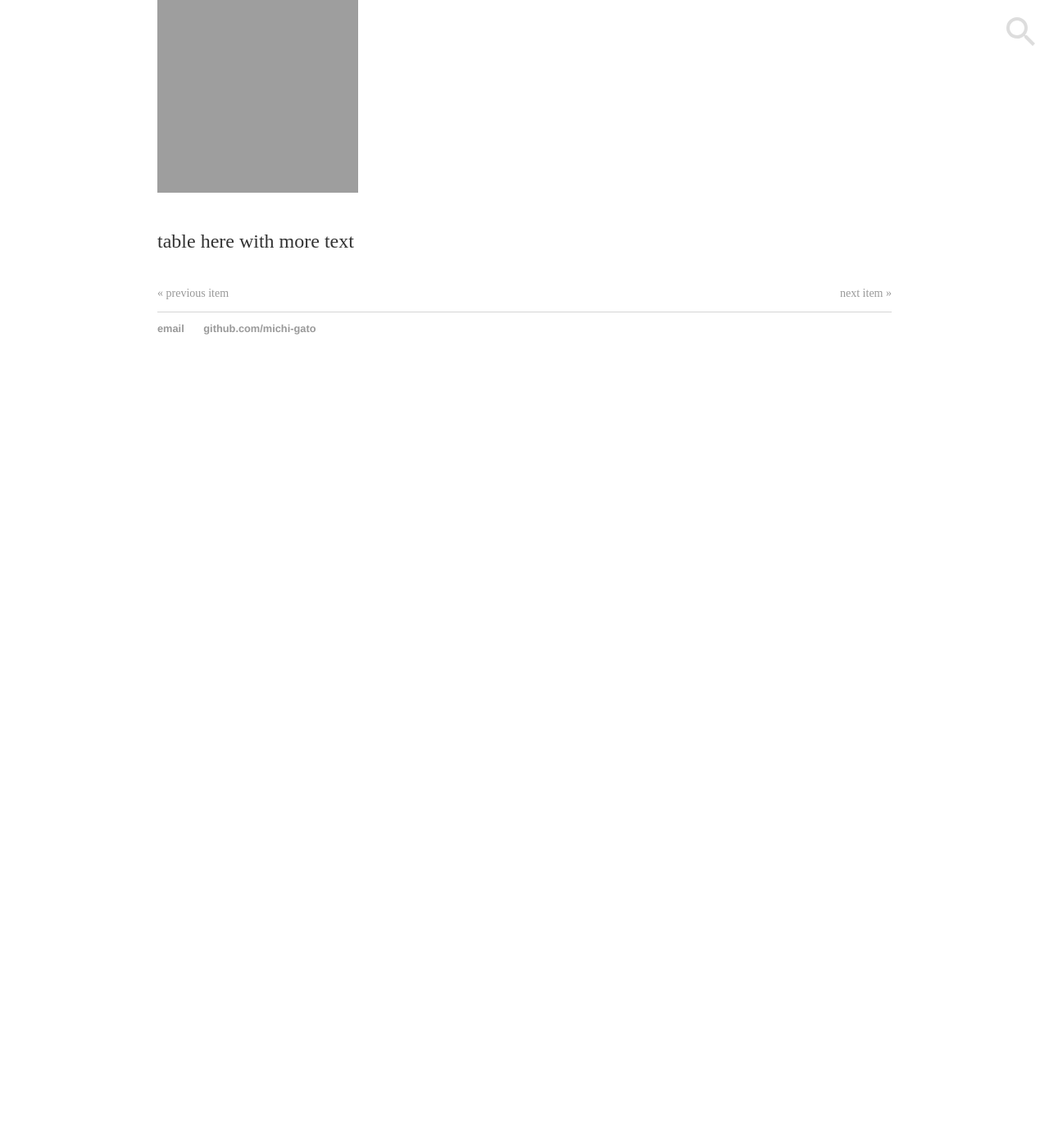
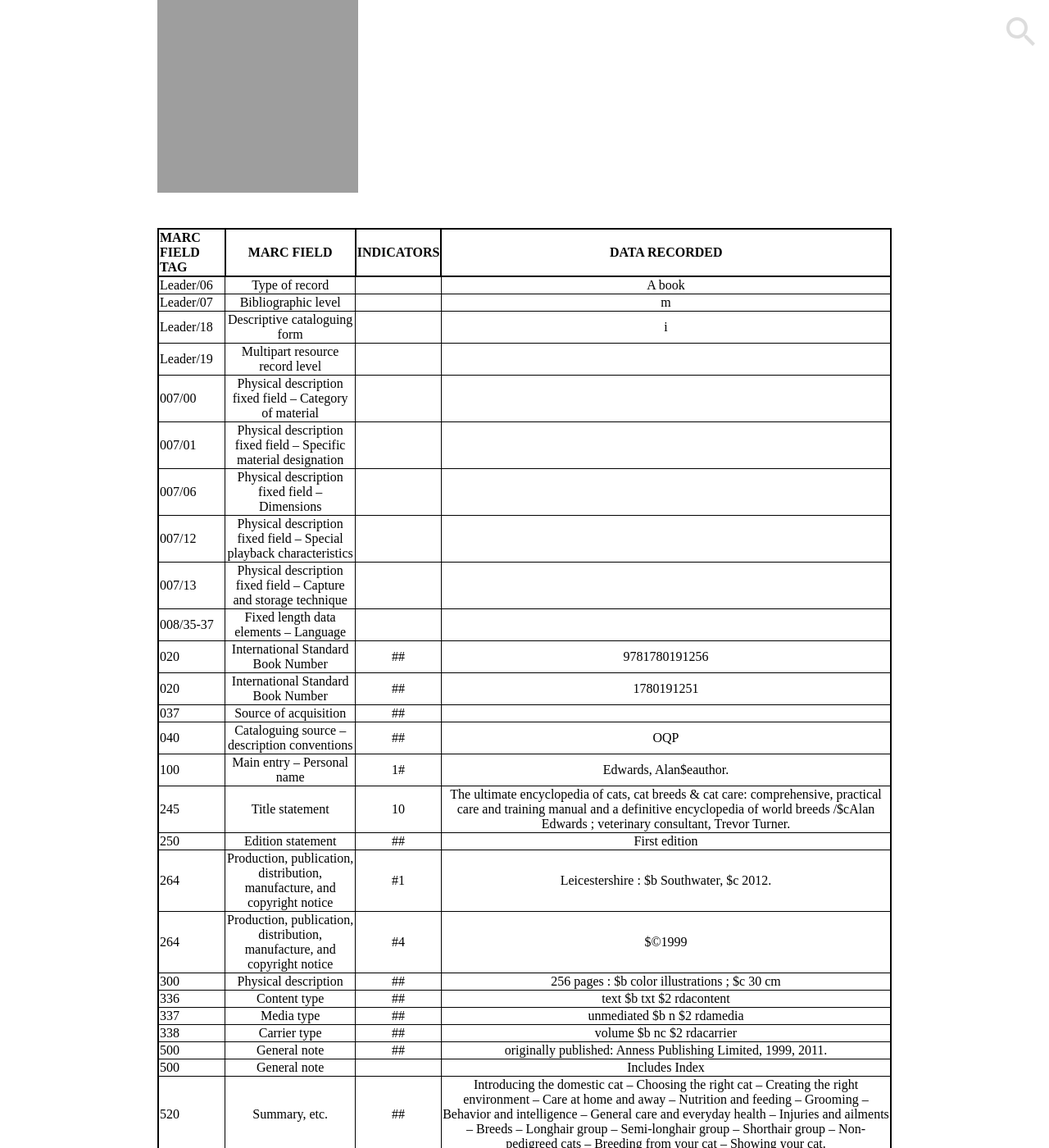
Before and after one commit to cat-alog/cat-alog.github.io, a Jekyll site: the page built from _posts/2018-02-10-encyclopedia-MARC.md, in a window 1280 px wide and 1400 px high, scrolled down 327 px. Shown: the whole window at 82% size. Built offline with Jekyll 4.4.1, drawn with Linux system fonts in a browser that asks for light colours; before the commit the page ends 900 px from its top, so only the background shows below that; some of the changed text lies outside the part shown; grey boxes are pictures that could not be loaded.

Commit message:
update posts

```diff
--- a/_posts/2018-02-10-encyclopedia-MARC.md
+++ b/_posts/2018-02-10-encyclopedia-MARC.md
@@ -1,8 +1,45 @@
 ---
 layout: post
-title: "Encyclopedia in MARC <br> <img src='https://images-na.ssl-images-amazon.com/images/I/816C3tZ76IL._AC_UL320_SR246,320_.jpg' height='375' width='245'>"
+title: "Encyclopedia in MARC <br> <img src='https://prodimage.images-bn.com/pimages/9781780191256_p0_v1_s550x406.jpg' height='375' width='245'>"
 date: 2018-02-10
 tag: book-zine
 ---
 
-table here with more text
+| MARC FIELD TAG  | MARC FIELD  | INDICATORS  | DATA RECORDED  |
+|:-----|:-----:|:-----:|:-----:|
+| Leader/06  | Type of record  |   |  A book  |
+| Leader/07  | Bibliographic level  |   | m |
+| Leader/18  | Descriptive cataloguing form  |   | i |
+| Leader/19  | Multipart resource record level  |   |  |
+ | 007/00  | Physical description fixed field – Category of material |   |  |
+ | 007/01  | Physical description fixed field – Specific material designation  |   |  |
+ | 007/06  | Physical description fixed field – Dimensions  |   |  |
+ | 007/12  | Physical description fixed field – Special playback characteristics  |   |  |
+ | 007/13  | Physical description fixed field – Capture and storage technique  |   |  |
+ | 008/35-37  | Fixed length data elements – Language  |   |  |
+ | 020  | International Standard Book Number  | ##  | 9781780191256 |
+ | 020  | International Standard Book Number  | ##  | 1780191251 |
+ | 037  | Source of acquisition  | ##  |  |
+ | 040  | Cataloguing source – description conventions  | ##  | OQP  |
+ | 100  | Main entry – Personal name  | 1#  | Edwards, Alan$eauthor.  |
+ | 245  | Title statement  | 10  | The ultimate encyclopedia of cats, cat breeds & cat care: comprehensive, practical care and training manual and a definitive encyclopedia of world breeds /$cAlan Edwards ; veterinary consultant, Trevor Turner. |
+ | 250  | Edition statement  | ##  | First edition  |
+ | 264  | Production, publication, distribution, manufacture, and copyright notice  | #1  | Leicestershire : $b Southwater, $c 2012. |
+ | 264  | Production, publication, distribution, manufacture, and copyright notice  | #4  | $©1999 |
+ | 300  | Physical description  | ##  | 256 pages : $b color illustrations ; $c 30 cm |
+ | 336  | Content type  | ##  | text $b txt $2 rdacontent |
+ | 337  | Media type  | ##  | unmediated $b n $2 rdamedia |
+ | 338  | Carrier type  | ##  | volume $b nc $2 rdacarrier |
+ | 500  | General note  | ##  | originally published: Anness Publishing Limited, 1999, 2011. |
+ | 500 | General note  | | Includes Index  |
+ | 520  | Summary, etc.  | ##  | Introducing the domestic cat -- Choosing the right cat -- Creating the right environment -- Care at home and away -- Nutrition and feeding -- Grooming -- Behavior and intelligence -- General care and everyday health -- Injuries and ailments -- Breeds -- Longhair group -- Semi-longhair group -- Shorthair group -- Non-pedigreed cats -- Breeding from your cat -- Showing your cat. |
+ | 700  | Added entry – Personal name  | 1#  | Lorenz, Joanna,$epublisher.  |
+ | 700  | Added entry – Personal name  | 1#  | Project and contributing editor, Gilly Cameron Cooper; |
+ | 700  | Added entry – Personal name  | 1#  | Morey, Michael, $eDesigner.  |
+ | 700  | Added entry – Personal name  | 1#  | Daniels, John$ephotographer.  |
+ | 700 | Added entry – Personal name  | 1# | Lawson, Wendy, $eproduction controller. |
+ | 700 | Added entry – Personal name  | 1# | Kerr, Hayley, $eeditorial reader.  |
+ | 700 | Added entry – Personal name  | 1# | Frame, Dorothy $eindexer. |
+ | 710 | Added entry – Corporate  | 1# | Anness Publishing,$epublisher.  |
+
+<a class="dwnld-btn" href="https://docs.google.com/document/d/1TbqQDaHnjdXngXq9Z_yyV_t3uI_fX66SSnAl7haS9pk/edit?usp=sharing" target="_blank">Download MARC Template Doc HERE</a>
--- a/index.html
+++ b/index.html
@@ -4,7 +4,7 @@ title: Domesticating Cats Collection
 ---
 <div class="blurb">
 
-	<h1>Domesticating Cats Cataloging Project</h1>
+	<h1>Cataloging Our Collection</h1>
 	<p>Welcome to the collection of domesticating cats resources!</p>
 	<p>This virtual public collection serves everybody, from all ages and backgrounds. Children and adults looking to live, play, and/or learn about felines will find this collection particularly useful and fun. </p>
 	</p>
```
Also changed, not shown: _posts/2017-05-01-catfancy.md (+2 -2 lines), _posts/2018-02-19-encyclopedia-RDA.md (+24 -1 lines).
